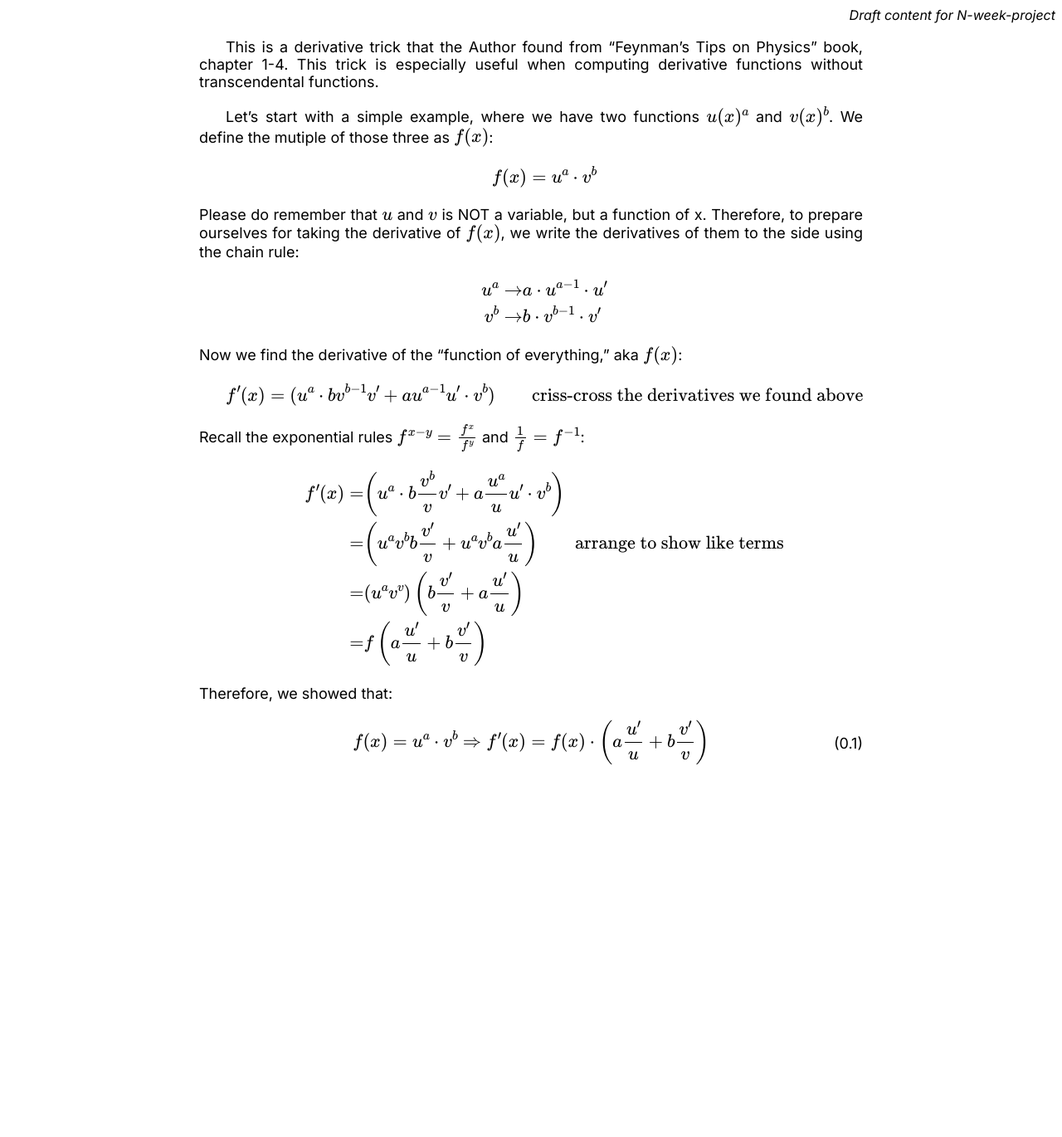
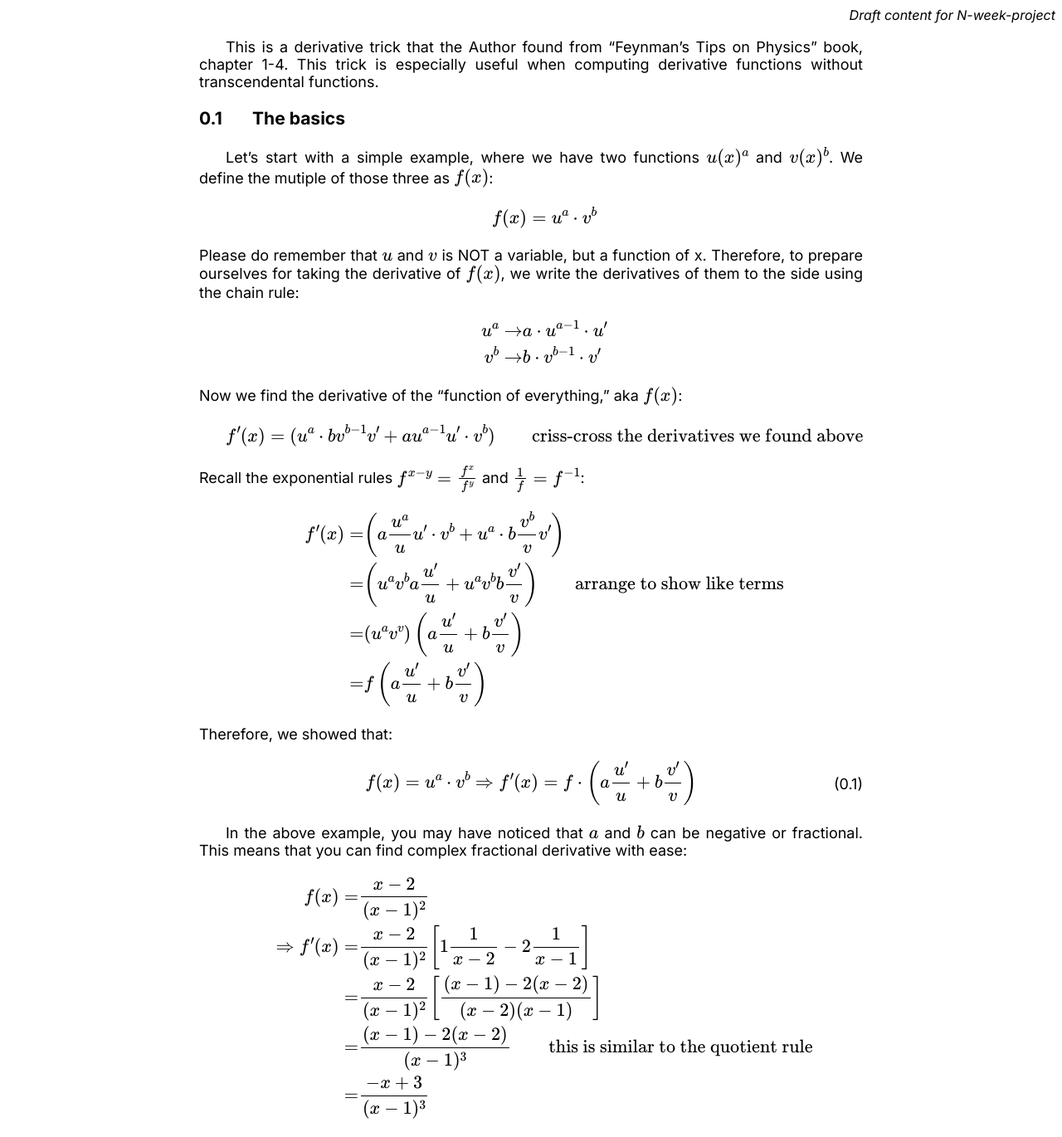
Before and after one commit to LukeNK/n-week-project, a Jekyll site: the page built from drafts/derivative-trick.md, in a window 1280 px wide. Shown: the whole page at 83% size. Built offline with Jekyll 4.4.1, drawn with Linux system fonts in a browser that asks for light colours; before the commit the page ends 944 px from its top, so only the background shows below that.

Commit message:
Add example

```diff
--- a/drafts/derivative-trick.md
+++ b/drafts/derivative-trick.md
@@ -6,6 +6,7 @@ prerequisites:
 ---
 This is a derivative trick that the Author found from "Feynman's Tips on Physics" book, chapter 1-4. This trick is especially useful when computing derivative functions without transcendental functions.
 
+### The basics
 Let's start with a simple example, where we have two functions $u(x)^a$ and $v(x)^b$. We define the mutiple of those three as $f(x)$:
 \\[
     f(x) = u^a \cdot v^b
@@ -22,12 +23,21 @@ Now we find the derivative of the "function of everything," aka $f(x)$:
 Recall the exponential rules $f^{x-y} = \frac{f^x}{f^y}$ and $\frac{1}{f} = f^{-1}$:
 \\[\begin{aligned}
     f'(x)
-    =& \left(u^a \cdot b\frac{v^b}{v}v' + a\frac{u^a}{u}u' \cdot v^b\right) \\\\\\
-    =& \left(u^a v^b b\frac{v'}{v} + u^av^b a\frac{u'}{u} \right) \qquad\text{arrange to show like terms} \\\\\\
-    =& (u^a v^v)\left(b\frac{v'}{v} + a\frac{u'}{u}\right) \\\\\\
-    =& f\left(a\frac{u'}{u} + b\frac{v'}{v}\right) \\\\\\
+    =& \left( a\frac{u^a}{u}u' \cdot v^b + u^a \cdot b\frac{v^b}{v}v' \right) \\\\\\
+    =& \left(u^av^b a\frac{u'}{u} + u^a v^b b\frac{v'}{v} \right) \qquad\text{arrange to show like terms} \\\\\\
+    =& (u^a v^v)\left(a\frac{u'}{u} + b\frac{v'}{v} \right) \\\\\\
+    =& f\left(a\frac{u'}{u} + b\frac{v'}{v}\right)
 \end{aligned}\\]
 Therefore, we showed that:
 <eq>
-    f(x) = u^a \cdot v^b \Rightarrow f'(x) = f(x)\cdot\left(a\frac{u'}{u} + b\frac{v'}{v}\right)
+    f(x) = u^a \cdot v^b \Rightarrow f'(x) = f\cdot\left(a\frac{u'}{u} + b\frac{v'}{v}\right)
 </eq>
+
+In the above example, you may have noticed that $a$ and $b$ can be negative or fractional. This means that you can find complex fractional derivative with ease:
+\\[\begin{aligned}
+    f(x) =& \frac{x-2}{(x-1)^2} \\\\\\
+    \Rightarrow f'(x) =& \frac{x-2}{(x-1)^2} \left[ 1\frac{1}{x-2} - 2\frac{1}{x-1} \right] \\\\\\
+    =& \frac{x-2}{(x-1)^2} \left[ \frac{(x-1) - 2(x-2)}{(x-2)(x-1)} \right] \\\\\\
+    =& \frac{(x-1) - 2(x-2)}{(x-1)^3} \qquad\text{this is similar to the quotient rule} \\\\\\
+    =& \frac{-x+3}{(x-1)^3}
+\end{aligned}\\]
```
